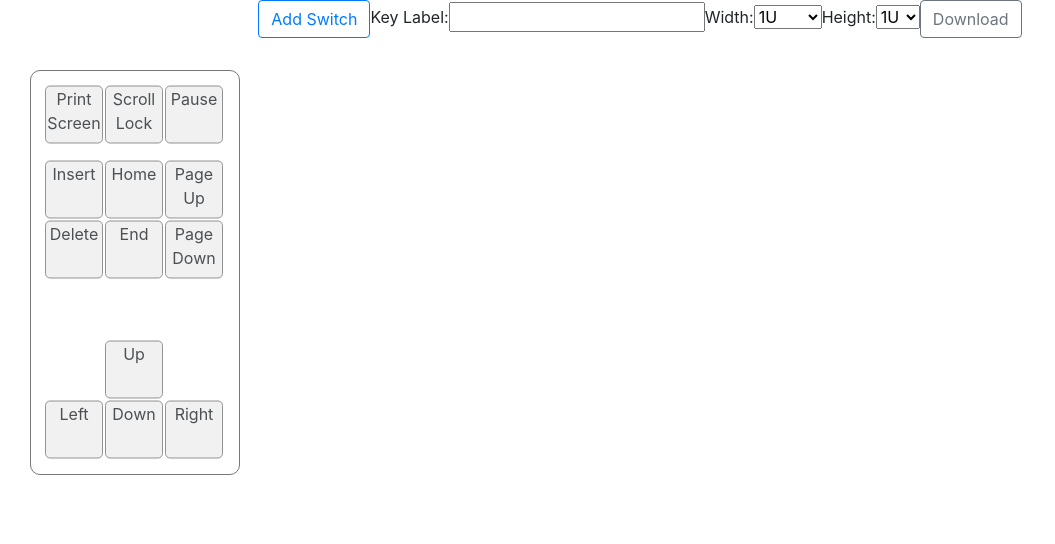
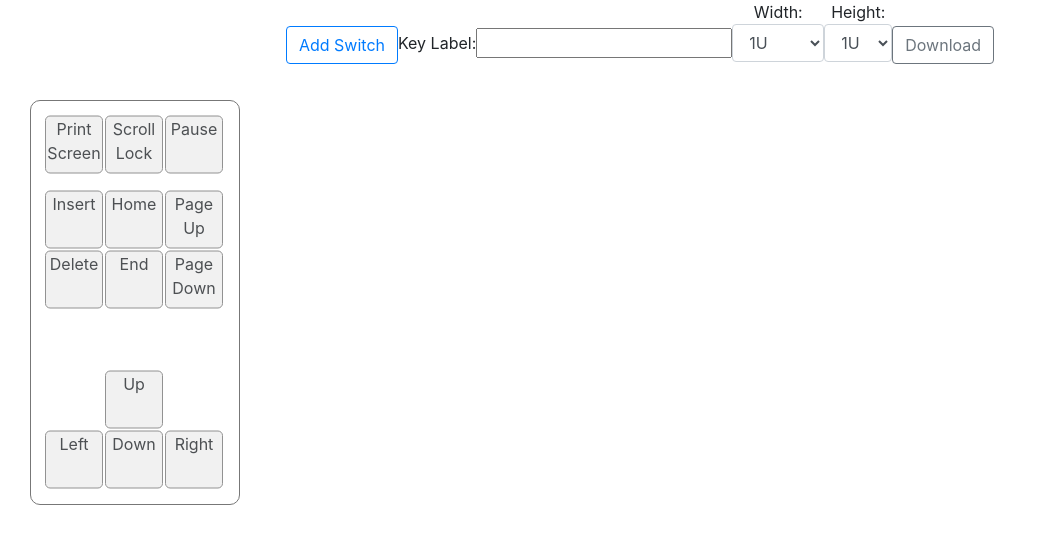
Before and after one commit to SinjinJang/mechanical-keyboard-layout-editor, a React (Create React App) app: page / in a window 1280 px wide. Shown: the top 544 px of the page, without its empty margins (0-1055 px from the left). Built offline with nearby package versions, Linux system fonts and the light colour scheme.

Commit message:
크기 조절을 위한 선택 박스를 react-bootstrap으로 변경

```diff
--- a/src/App.js
+++ b/src/App.js
@@ -2,6 +2,7 @@ import './App.css';
 import React from 'react';
 import Draggable from 'react-draggable';
 import Button from 'react-bootstrap/Button';
+import Form from 'react-bootstrap/Form';
 
 // 기본 1U 스위치의 크기 정의 (px 단위)
 const UNIT_1 = 60;
@@ -40,16 +41,14 @@ class EditPanel extends React.Component {
     return (
       <div>
         <Button variant='outline-primary' onClick={this.props.onAddSwitchClick}>Add Switch</Button>
-        <label>
-          Key Label:
+        <label>Key Label:
           <input id='keyLabel' type='text' name='key_label'
             value={this.props.selectedKey}
             onChange={this.props.onAttrChange}
           />
         </label>
-        <label>
-          Width:
-          <select id='width' name='key_width'
+        <label>Width:
+          <Form.Control as='select' id='width' name='key_width'
             value={this.props.selectedAttrs?.w}
             onChange={this.props.onAttrChange}
           >
@@ -60,17 +59,16 @@ class EditPanel extends React.Component {
             <option value='2'>2U</option>
             <option value='2.5'>2.25U</option>
             <option value='2.75'>2.75U</option>
-          </select>
+          </Form.Control>
         </label>
-        <label>
-          Height:
-          <select id='height' name='key_height'
+        <label>Height:
+          <Form.Control as='select' id='height' name='key_height'
             value={this.props.selectedAttrs?.h}
             onChange={this.props.onAttrChange}
           >
             <option value='1'>1U</option>
             <option value='2'>2U</option>
-          </select>
+          </Form.Control>
         </label>
         <Button
           variant='outline-secondary'
```
